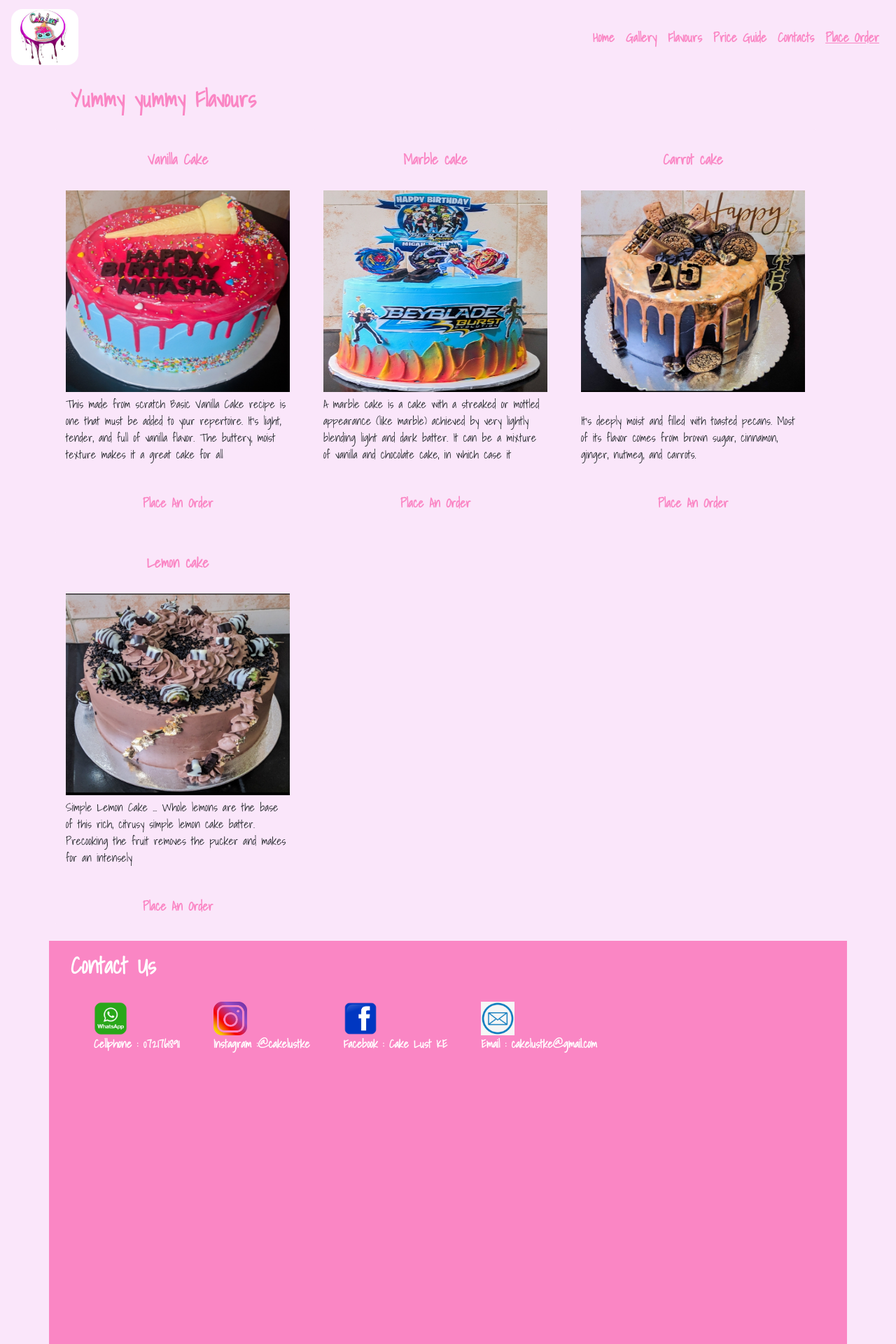
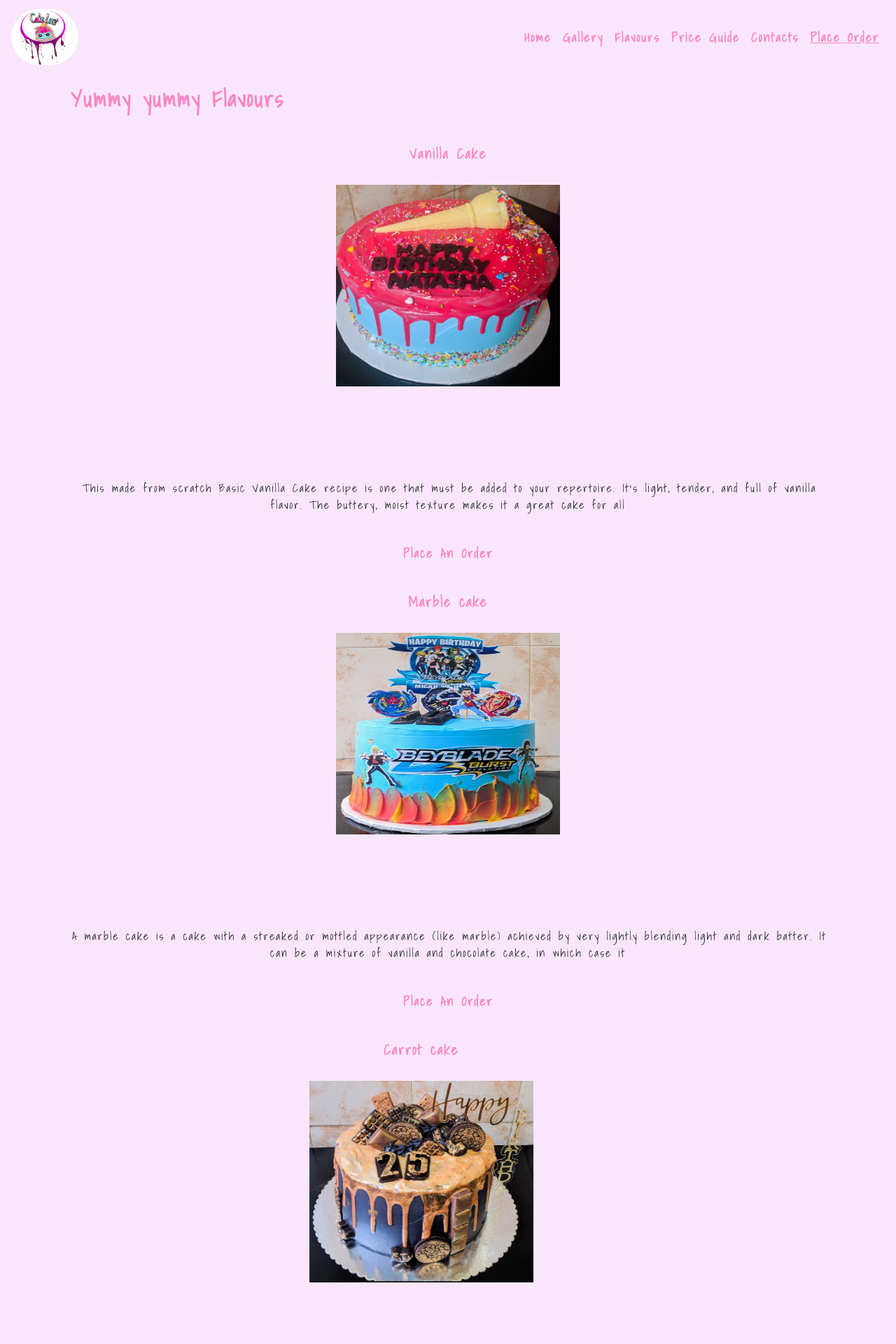
Before and after one commit to emmakamau/cakelustke, a Django app: page /cakelust/flavours/ in a window 1280 px wide. Shown: the top 1920 px of the page at 70% size. Run offline with Django 3.2, Linux system fonts and the light colour scheme; data comes from the database, SQL or seed files in the repository; parts of the project's set-up code (start-up, migrations or seed data) failed here and were passed over; some libraries are stand-ins or nearby versions.

Commit message:
Add files via upload

```diff
--- a/static/cakelust/styles.css
+++ b/static/cakelust/styles.css
@@ -4,15 +4,14 @@
     width: 100%;
     font-family: 'Shadows Into Light', cursive;
     font-weight: lighter;
+    letter-spacing: 2px;
     background-color: #FAE6FA;
 }
 
-@media only screen and (max-width: 768px) {
-    /* For mobile phones: */
-    [class*="col-"] {
-      width: 100%;
-    }
-  }
+div{
+    padding: 0;
+}
+
 
 /*Styling for navigation bar*/
 
@@ -45,7 +44,7 @@
     height: 5rem;
     width: 6rem;
     border: none;
-    border-radius: 1rem;
+    border-radius: 4rem;
 }
 
 .navbar{
@@ -74,30 +73,41 @@
 .homepage{
     width: 100%;
     height: 100%;
+    padding: 0;
 }
 
 .hmpgimg{
     width: 100%;
+    height: 100%;
 }
 
 /*Styling for gallery - section two*/
 .gallery{
     text-align: center;
     justify-content: center;
+    padding: 0;
+    margin: 0;
 }
 
 .images{
     height: 18rem;
     width: 20rem;
+    padding: 0;
+    transition: transform .2s;
+}
+
+.images:hover{
+    transform: scale(1.1);
 }
 
 .card{
     height: 24rem;
     width: 22rem;
-    margin: 8px;
+    min-width:fit-content;
     align-items: center;
     border: none;
     background-color: #FAE6FA;
+    padding: 0;
 }
 
 .card-footer{
@@ -106,13 +116,18 @@
     border: none;
 }
 
+.card-text{
+    text-align: center;
+    text-indent: 4px;
+}
+
 .footer-gallery{
     padding: 0.5rem;
     font-size: 28px;
 }
 
 hr{
-    color: #FA86C4;
+    color: white;
     border: 8px solid;
 }
 
@@ -189,13 +204,13 @@
 }
 
 .icon{
-    margin-left: 3rem;
+    margin-left: 4rem;
 }
 
 .contactus{
     background-color:#FA86C4;
     color: white;
-    height: 100%;
+    max-height: fit-content;
     width: 100%;
 }
 
@@ -209,6 +224,8 @@
     color: white;
     text-align: center;
     font-weight: bold;
+    font-family: sans-serif;
+    letter-spacing: normal;
     margin-bottom: 8px;
     margin-top: 2rem;
     width: 100%;
@@ -239,7 +256,11 @@
 }
 
 .flavours{
-    height: 35rem;
+    height: 40rem;
+}
+
+.flavourcard{
+    justify-content: center;
 }
 
 .card-text{
```
